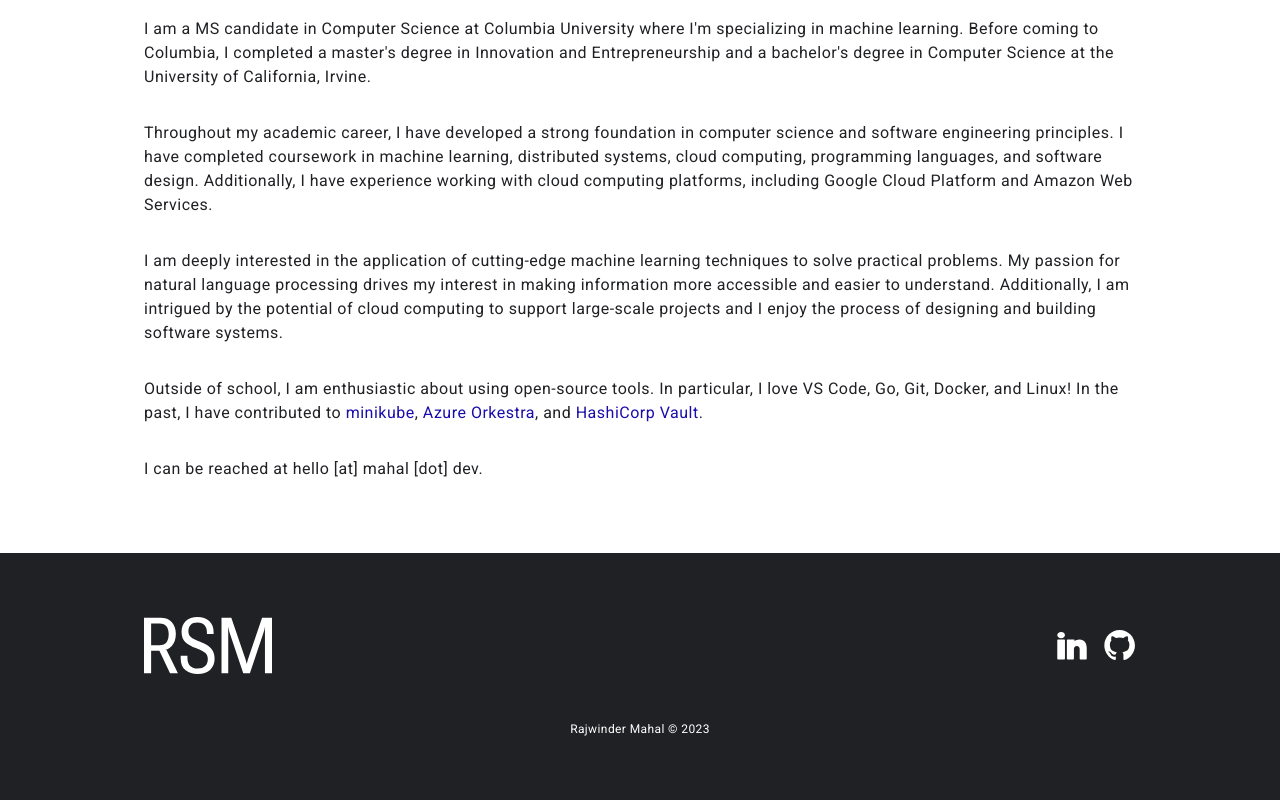
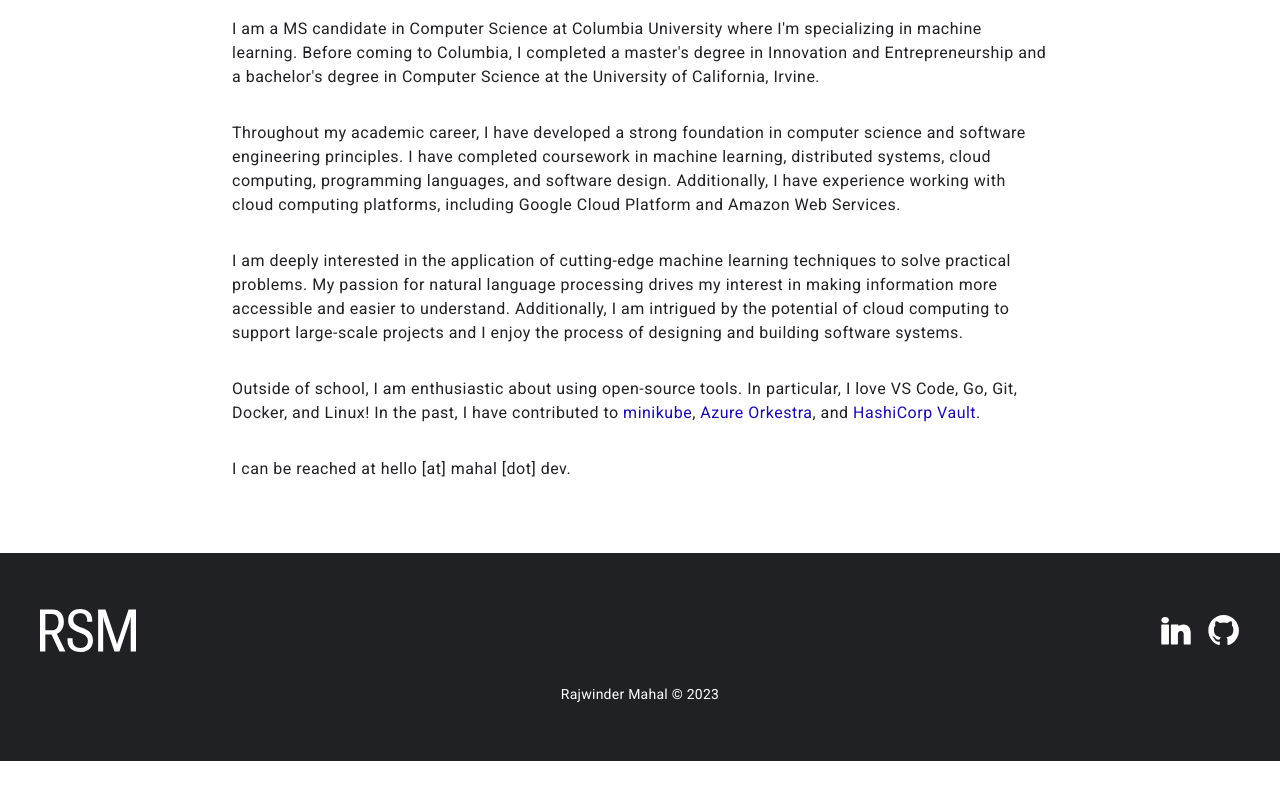
Before and after one commit to mahalrs/mahal-dev, a Next.js app: page / in a window 1280 px wide. Shown: the part 342-1142 px from the top of the page. After the commit the page ends 1103 px from the top, so only its background shows below. Built offline with nearby package versions, Linux system fonts and the light colour scheme.

Commit message:
Fix styling and typography

```diff
--- a/src/app/globals.scss
+++ b/src/app/globals.scss
@@ -1,6 +1,5 @@
 @use '@/common/styles/base';
 @use '@/common/styles/colors';
-@use '@/common/styles/spacing';
 @use '@/common/styles/typography';
 @use '@/common/styles/mixins';
 
@@ -11,7 +10,7 @@ body {
 }
 
 body {
-  @include mixins.type-body1;
+  @include mixins.type-body(1);
   color: var(--color-on-background);
   background-color: var(--color-background);
 }
--- a/src/app/page.module.scss
+++ b/src/app/page.module.scss
@@ -1,21 +1,42 @@
 @use '@/common/styles/mixins';
+@use '@/common/styles/vars';
 
 .wrapper {
   display: flex;
   flex-direction: column;
   align-items: center;
-  padding: var(--base-space-md);
+  padding: vars.$space-md;
 }
 
 .main {
   width: 100%;
-  max-width: var(--max-content-width);
+  max-width: vars.$max-content-width-sm;
 }
 
 .headline {
-  @include mixins.type-headline1;
+  @include mixins.type-headline(1);
 }
 
 .para {
-  margin: var(--base-space-sm) 0;
+  margin: vars.$space-sm 0;
 }
+
+@media (min-width: vars.$sm) {
+  .wrapper {
+    padding: vars.$space-lg;
+  }
+
+  .para {
+    margin: vars.$space-md 0;
+  }
+}
+
+@media (min-width: vars.$lg) {
+  .wrapper {
+    padding: vars.$space-xl;
+  }
+
+  .para {
+    margin: vars.$space-lg 0;
+  }
+}
--- a/src/common/components/Footer/Footer.module.scss
+++ b/src/common/components/Footer/Footer.module.scss
@@ -1,11 +1,11 @@
-@use '@/common/styles/breakpoints';
+@use '@/common/styles/vars';
 @use '@/common/styles/mixins';
 
 .wrapper {
   display: flex;
   flex-direction: column;
   align-items: center;
-  padding: var(--base-space-md);
+  padding: vars.$space-md;
   background-color: var(--footer-color-background);
   color: var(--footer-color-on-background);
 }
@@ -15,7 +15,7 @@
   flex-direction: column;
   align-items: center;
   width: 100%;
-  max-width: var(--max-content-width);
+  max-width: vars.$max-content-width-lg;
 }
 
 .main {
@@ -25,12 +25,12 @@
 }
 
 .logoContainer {
-  padding: var(--base-space-xs) 0;
+  padding: vars.$space-sm 0;
 }
 
 .logo {
   filter: invert(1);
-  width: 64px;
+  width: 96px;
   height: auto;
 }
 
@@ -38,8 +38,8 @@
   display: flex;
   flex-direction: row;
   justify-content: center;
-  gap: var(--space-sm);
-  padding: var(--base-space-xs) 0;
+  gap: vars.$space-sm;
+  padding: vars.$space-sm 0;
 
   a,
   a:visited {
@@ -64,18 +64,26 @@
 }
 
 .copyright {
-  @include mixins.type-caption;
-  padding: var(--base-space-xs) 0;
+  @include mixins.type-body(2);
+  padding: vars.$space-sm 0;
 }
 
-@media (min-width: breakpoints.$md) {
+@media (min-width: vars.$sm) {
+  .wrapper {
+    padding: vars.$space-lg;
+  }
+}
+
+@media (min-width: vars.$md) {
   .main {
     flex-direction: row;
     justify-content: space-between;
     width: 100%;
   }
+}
 
-  .logo {
-    width: 128px;
+@media (min-width: vars.$lg) {
+  .wrapper {
+    padding: vars.$space-xl;
   }
 }
--- a/src/common/components/Header/Header.module.scss
+++ b/src/common/components/Header/Header.module.scss
@@ -1,13 +1,5 @@
-@use '@/common/styles/breakpoints';
+@use '@/common/styles/vars';
 @use '@/common/styles/mixins';
-
-$header-height-sm: 44px;
-$header-height-md: 54px;
-$header-height-lg: 64px;
-
-$header-padding-sm: 8px var(--base-space-md);
-$header-padding-md: 12px var(--base-space-md);
-$header-padding-lg: 16px var(--base-space-md);
 
 .wrapper {
   display: flex;
@@ -15,8 +7,8 @@ $header-padding-lg: 16px var(--base-space-md);
   align-items: center;
   position: sticky;
   top: 0;
-  padding: $header-padding-sm;
-  height: $header-height-sm;
+  padding: 8px vars.$space-md;
+  height: 44px;
   color: var(--header-color-on-background);
   background-color: var(--header-color-background);
   box-shadow: inset 0 -1px 0 0 var(--header-color-outline);
@@ -28,7 +20,7 @@ $header-padding-lg: 16px var(--base-space-md);
   justify-content: space-between;
   width: 100%;
   height: 100%;
-  max-width: var(--max-content-width);
+  max-width: vars.$max-content-width-lg;
 }
 
 .rsm,
@@ -95,10 +87,10 @@ $header-padding-lg: 16px var(--base-space-md);
   }
 }
 
-@media (min-width: breakpoints.$sm) {
+@media (min-width: vars.$sm) {
   .wrapper {
-    padding: $header-padding-md;
-    height: $header-height-md;
+    padding: 12px vars.$space-lg;
+    height: 54px;
   }
 
   .github {
@@ -108,12 +100,7 @@ $header-padding-lg: 16px var(--base-space-md);
   }
 }
 
-@media (min-width: breakpoints.$md) {
-  .wrapper {
-    padding: $header-padding-lg;
-    height: $header-height-lg;
-  }
-
+@media (min-width: vars.$md) {
   .rsm {
     display: none;
   }
@@ -126,6 +113,13 @@ $header-padding-lg: 16px var(--base-space-md);
     a {
       padding: 7px 14px;
     }
+  }
+}
+
+@media (min-width: vars.$lg) {
+  .wrapper {
+    padding: 16px vars.$space-xl;
+    height: 64px;
   }
 }
 
--- a/src/common/styles/_base.scss
+++ b/src/common/styles/_base.scss
@@ -1,6 +1,5 @@
-/*! modern-normalize v1.1.0  | MIT License | https://github.com/sindresorhus/modern-normalize */
+/*! normalize.css            | MIT License | https://github.com/necolas/normalize.css */
 /*! tailwindcss preflight.css | MIT License | https://github.com/tailwindlabs/tailwindcss */
-/*! ress                     | MIT License | https://github.com/filipelinhares/ress */
 
 *,
 ::before,
@@ -33,6 +32,8 @@ hr {
 }
 
 abbr[title] {
+  border-bottom: none;
+  text-decoration: underline;
   text-decoration: underline dotted;
 }
 
@@ -47,6 +48,7 @@ h6 {
 }
 
 a {
+  background-color: transparent;
   color: inherit;
   text-decoration: inherit;
 }
@@ -58,8 +60,8 @@ strong {
 
 code,
 kbd,
-samp,
-pre {
+pre,
+samp {
   font-family: ui-monospace, SFMono-Regular, Menlo, Monaco, Consolas, 'Liberation Mono', monospace;
   font-size: 1em;
 }
@@ -105,14 +107,19 @@ textarea {
 }
 
 button,
+input {
+  overflow: visible;
+}
+
+button,
 select {
   text-transform: none;
 }
 
 button,
-[type='button'],
-[type='reset'],
-[type='submit'] {
+[type="button"],
+[type="reset"],
+[type="submit"] {
   -webkit-appearance: button;
   background-color: transparent;
   background-image: none;
@@ -144,11 +151,12 @@ progress {
   height: auto;
 }
 
-[type='search'] {
+[type="search"] {
   -webkit-appearance: textfield;
   outline-offset: -2px;
 }
 
+::-webkit-search-cancel-button,
 ::-webkit-search-decoration {
   -webkit-appearance: none;
 }
@@ -192,6 +200,7 @@ menu {
 }
 
 textarea {
+  overflow: auto;
   resize: vertical;
 }
 
--- a/src/common/styles/_breakpoints.scss
+++ /dev/null
@@ -1,12 +0,0 @@
-// 478px and less:    // mobile first design
-$mobile-lg: 478px;    // min 478px
-$tablet-rg: 767px;    // min 767px
-$tablet-lg: 991px;    // min 991px
-$desktop-sm: 1280px;  // min 1280 px
-$desktop-rg: 1440px;  // min 1440 px
-$desktop-lg: 1920px;  // min 1920 px
-
-// shorthand
-$sm: $mobile-lg;
-$md: $tablet-rg;
-$lg: $tablet-lg;
--- a/src/common/styles/_mixins.scss
+++ b/src/common/styles/_mixins.scss
@@ -6,44 +6,16 @@
   letter-spacing: var(--type-#{$name}-letter-spacing);
 }
 
-@mixin type-headline1 {
-  @include _create-type(headline, headline1);
+@mixin type-headline($level) {
+  @include _create-type(headline, headline#{$level});
 }
 
-@mixin type-headline2 {
-  @include _create-type(headline, headline2);
+@mixin type-subtitle($level) {
+  @include _create-type(body, subtitle#{$level});
 }
 
-@mixin type-headline3 {
-  @include _create-type(headline, headline3);
-}
-
-@mixin type-headline4 {
-  @include _create-type(headline, headline4);
-}
-
-@mixin type-headline5 {
-  @include _create-type(headline, headline5);
-}
-
-@mixin type-headline6 {
-  @include _create-type(headline, headline6);
-}
-
-@mixin type-subtitle1 {
-  @include _create-type(headline, subtitle1);
-}
-
-@mixin type-subtitle2 {
-  @include _create-type(headline, subtitle2);
-}
-
-@mixin type-body1 {
-  @include _create-type(body, body1);
-}
-
-@mixin type-body2 {
-  @include _create-type(body, body2);
+@mixin type-body($level) {
+  @include _create-type(body, body#{$level});
 }
 
 @mixin type-button {
--- a/src/common/styles/_spacing.scss
+++ /dev/null
@@ -1,39 +0,0 @@
-@use './breakpoints';
-
-:root {
-  --space-xs: 0.5rem;   // 8px based on 16px root font size
-  --space-sm: 1rem;     // 16
-  --space-md: 1.5rem;   // 24
-  --space-lg: 2rem;     // 32
-  --space-xl: 2.5rem;   // 40
-  --space-xxl: 3rem;    // 48
-  --space-xxxl: 3.5rem; // 56
-
-  --base-space-xs: var(--space-xs);
-  --base-space-sm: var(--space-sm);
-  --base-space-md: var(--space-md);
-  --base-space-lg: var(--space-lg);
-  --base-space-xl: var(--space-xl);
-
-  --max-content-width: 992px;
-}
-
-@media (min-width: breakpoints.$sm) {
-  :root {
-    --base-space-xs: var(--space-sm);
-    --base-space-sm: var(--space-md);
-    --base-space-md: var(--space-lg);
-    --base-space-lg: var(--space-xl);
-    --base-space-xl: var(--space-xxl);
-  }
-}
-
-@media (min-width: breakpoints.$lg) {
-  :root {
-    --base-space-xs: var(--space-md);
-    --base-space-sm: var(--space-lg);
-    --base-space-md: var(--space-xl);
-    --base-space-lg: var(--space-xxl);
-    --base-space-xl: var(--space-xxxl);
-  }
-}
--- a/src/common/styles/_typography.scss
+++ b/src/common/styles/_typography.scss
@@ -1,4 +1,4 @@
-@use './breakpoints';
+@use './vars';
 
 :root {
   --font-fallback: Roboto, 'Open Sans', Helvetica, Verdana, Tahoma, sans-serif;
@@ -63,25 +63,19 @@
   --type-overline-letter-spacing: 1.5px;
 }
 
-@media (min-width: breakpoints.$sm) {
+@media (min-width: vars.$sm) {
   :root {
     --type-headline1-font-size: 3.75rem;
     --type-headline2-font-size: 2rem;
     --type-headline3-font-size: 1.5rem;
-    --type-headline4-font-size: 1.25rem;
-    --type-headline5-font-size: 1.125rem;
-    --type-headline6-font-size: 1rem;
     --type-subtitle1-font-size: 1rem;
     --type-subtitle2-font-size: 0.875rem;
     --type-body1-font-size: 1rem;
     --type-body2-font-size: 0.875rem;
-    --type-button-font-size: 0.875rem;
-    --type-caption-font-size: 0.75rem;
-    --type-overline-font-size: 0.625rem;
   }
 }
 
-@media (min-width: breakpoints.$md) {
+@media (min-width: vars.$md) {
   :root {
     --type-headline1-font-size: 5.813rem;
     --type-headline2-font-size: 3.625rem;
@@ -89,12 +83,5 @@
     --type-headline4-font-size: 2.063rem;
     --type-headline5-font-size: 1.438rem;
     --type-headline6-font-size: 1.188rem;
-    --type-subtitle1-font-size: 1rem;
-    --type-subtitle2-font-size: 0.875rem;
-    --type-body1-font-size: 1rem;
-    --type-body2-font-size: 0.875rem;
-    --type-button-font-size: 0.875rem;
-    --type-caption-font-size: 0.75rem;
-    --type-overline-font-size: 0.625rem;
   }
 }
--- /dev/null
+++ b/src/common/styles/_vars.scss
@@ -0,0 +1,27 @@
+// breakpoints
+// less than 478px:   // mobile first design
+$mobile-lg: 478px;    // min 478px
+$tablet-rg: 767px;    // min 767px
+$tablet-lg: 991px;    // min 991px
+$desktop-sm: 1280px;  // min 1280px
+$desktop-rg: 1440px;  // min 1440px
+$desktop-lg: 1920px;  // min 1920px
+
+// shorthand
+$sm: $mobile-lg;
+$md: $tablet-rg;
+$lg: $tablet-lg;
+
+// maximum width of content container
+$max-content-width-sm: 816px;
+$max-content-width-md: 1024px;
+$max-content-width-lg: 1248px;
+
+// spacing
+$space-xs: 0.5rem;   // 8px based on 16px root font size
+$space-sm: 1rem;     // 16
+$space-md: 1.5rem;   // 24
+$space-lg: 2rem;     // 32
+$space-xl: 2.5rem;   // 40
+$space-xxl: 3rem;    // 48
+$space-xxxl: 3.5rem; // 56
```
